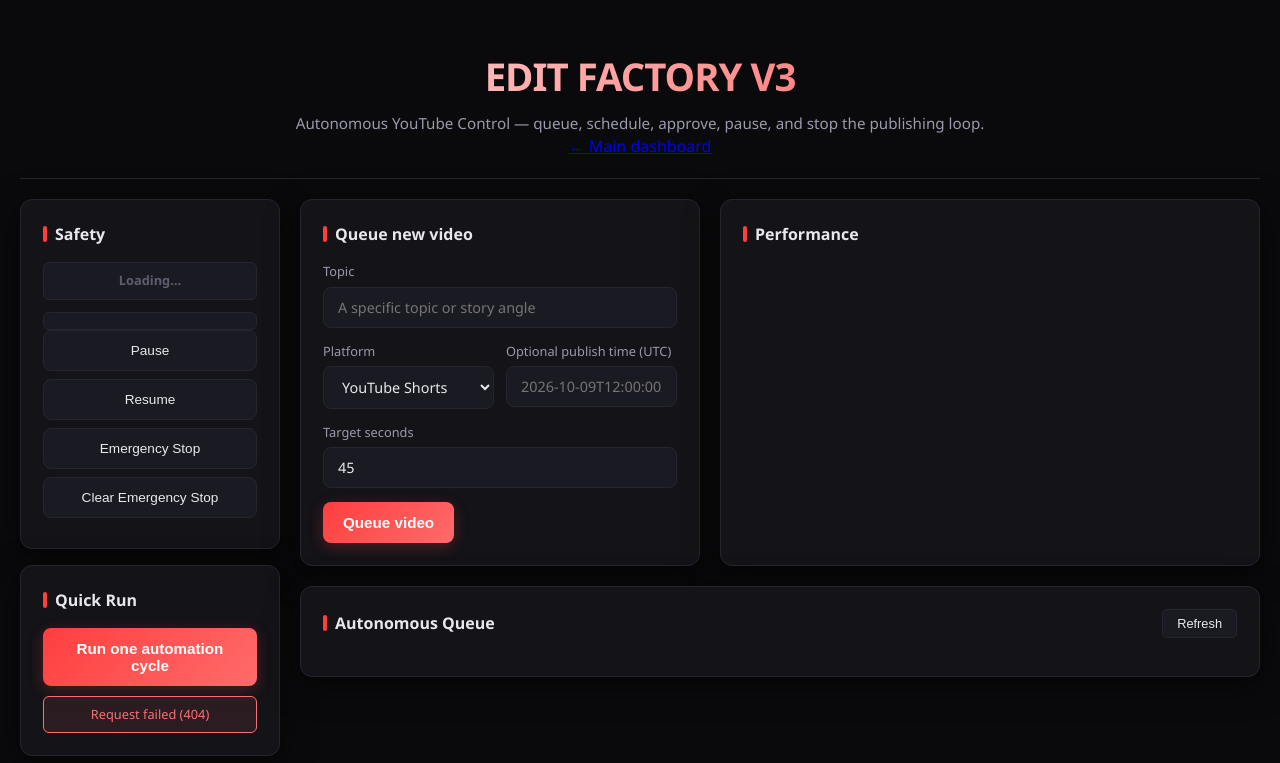
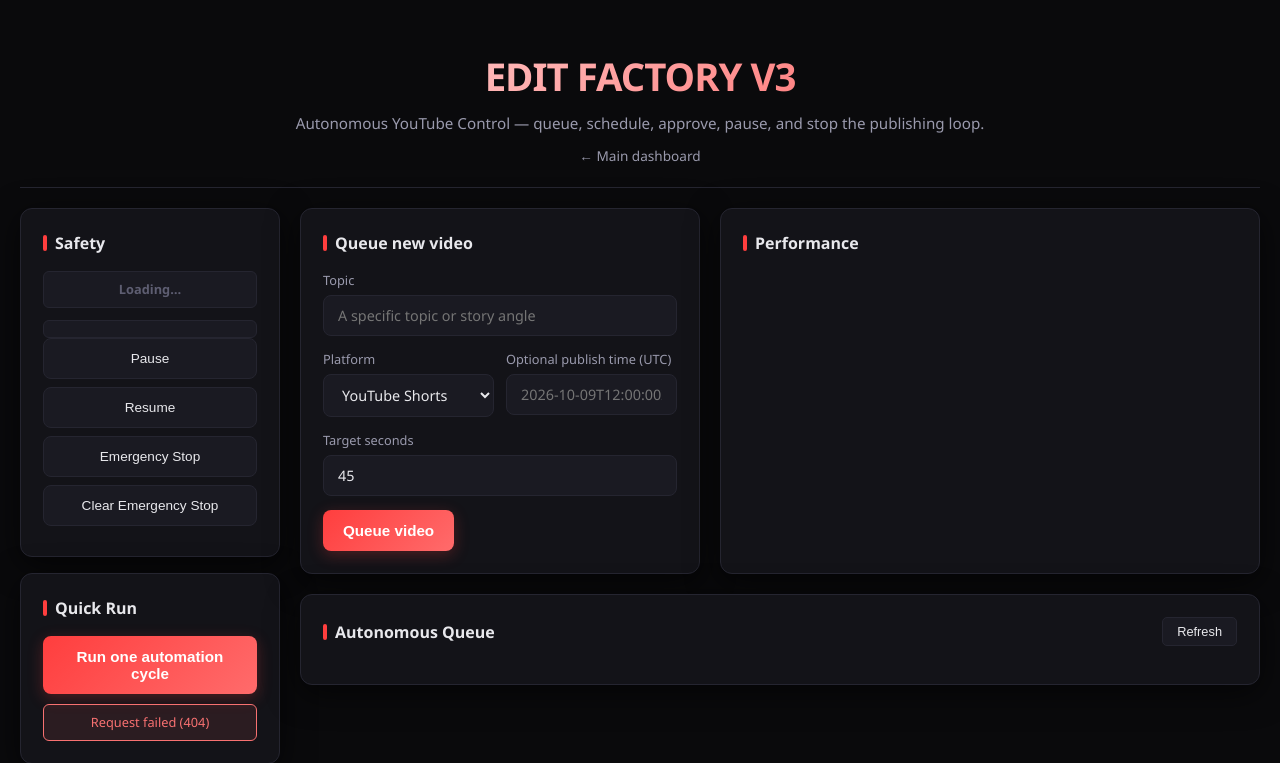
Before and after one commit to kapisam11/edit-factory-v3, a Flask app: template 02-WEB-FILES/templates/autonomous.html in a window 1280 px wide. Shown: the top 763 px of the page. Run offline with Flask 3, Linux system fonts and the light colour scheme; the template is opened without the code that fills it, so the values that code supplies are empty; parts of the project's set-up code (start-up, migrations or seed data) failed here and were passed over; some libraries are stand-ins or nearby versions.

Commit message:
Style cross-dashboard navigation links

```diff
--- a/02-WEB-FILES/static/css/enhancements.css
+++ b/02-WEB-FILES/static/css/enhancements.css
@@ -182,3 +182,29 @@
         grid-template-columns: minmax(0, 1fr);
     }
 }
+
+
+.dashboard-quick-link {
+    display: block;
+    text-align: center;
+    text-decoration: none;
+}
+
+.dashboard-page-links {
+    display: flex;
+    justify-content: center;
+    margin-top: 12px;
+}
+
+.dashboard-page-links a {
+    color: var(--text-secondary);
+    font-size: 0.85rem;
+    text-decoration: none;
+}
+
+.dashboard-page-links a:hover,
+.dashboard-page-links a:focus-visible {
+    color: var(--accent-hover);
+    text-decoration: underline;
+    text-underline-offset: 3px;
+}
```
